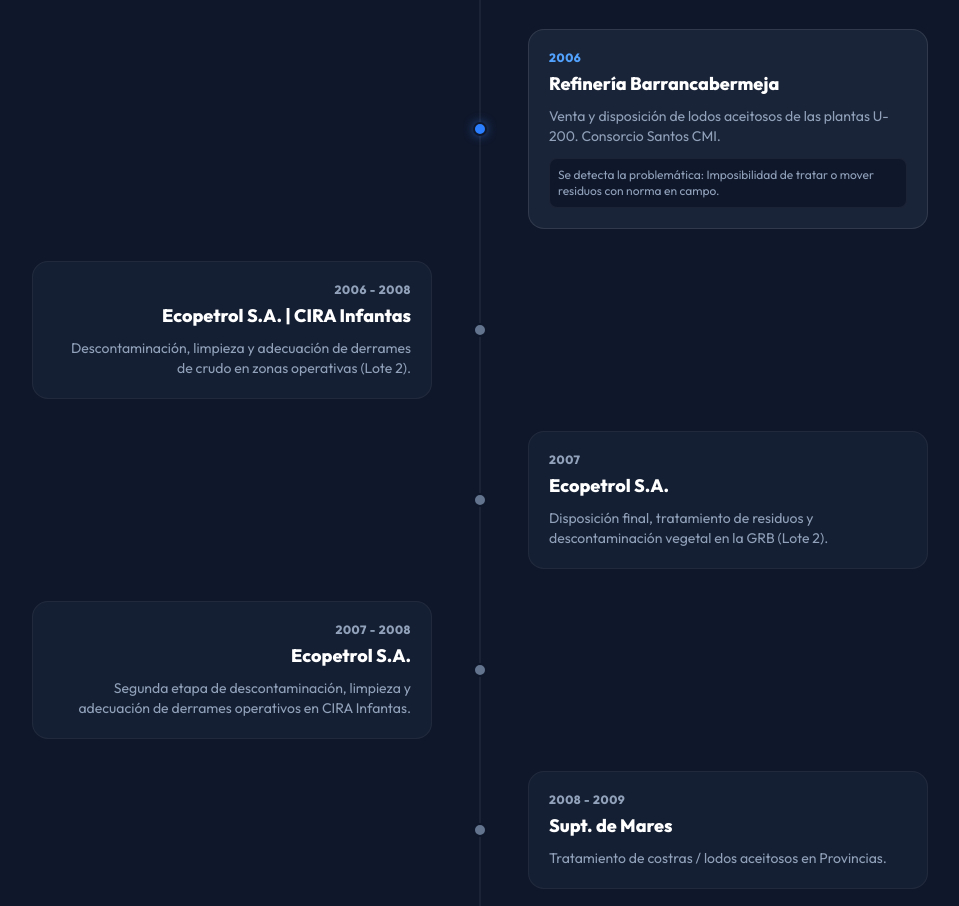
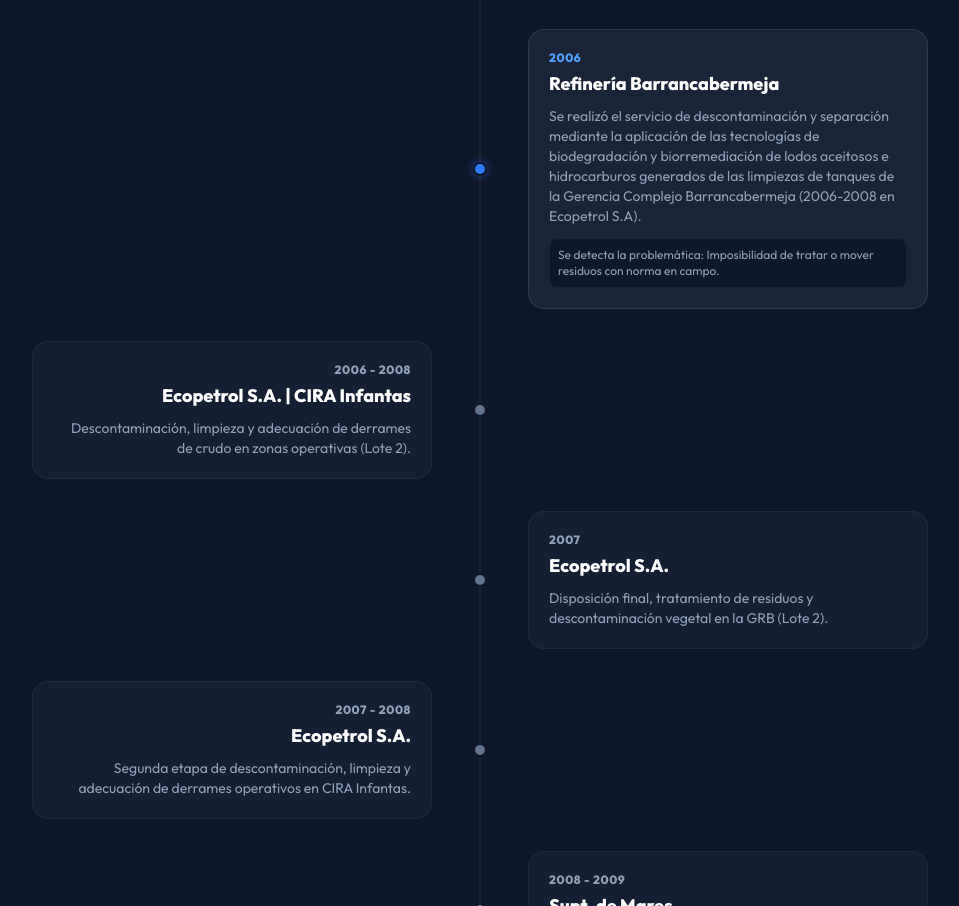
Before and after one commit to Alvarog0218/triton-inversionista, a website built with Vite: page index.html in a window 1280 px wide. Shown: the part 2534-3440 px from the top of the page, without its empty margins (160-1119 px from the left). Built offline with nearby package versions, Linux system fonts and the light colour scheme.

Commit message:
Update Barrancabermeja card description with detailed text mix

```diff
--- a/index.html
+++ b/index.html
@@ -284,7 +284,7 @@
             <div class="bg-slate-800/80 p-5 rounded-2xl border border-white/10 hover:border-blue-500/30 transition-all duration-300">
               <span class="text-blue-400 font-bold text-xs tracking-wider uppercase mb-1 block">2006</span>
               <h4 class="text-lg font-bold text-white mb-2">Refinería Barrancabermeja</h4>
-              <p class="text-slate-400 text-sm mb-3">Venta y disposición de lodos aceitosos de las plantas U-200. Consorcio Santos CMI.</p>
+              <p class="text-slate-400 text-sm mb-3">Se realizó el servicio de descontaminación y separación mediante la aplicación de las tecnologías de biodegradación y biorremediación de lodos aceitosos e hidrocarburos generados de las limpiezas de tanques de la Gerencia Complejo Barrancabermeja (2006-2008 en Ecopetrol S.A).</p>
                <div class="bg-slate-900 border border-white/5 rounded-lg p-2 text-xs text-slate-400">
                 Se detecta la problemática: Imposibilidad de tratar o mover residuos con norma en campo.
               </div>
```
